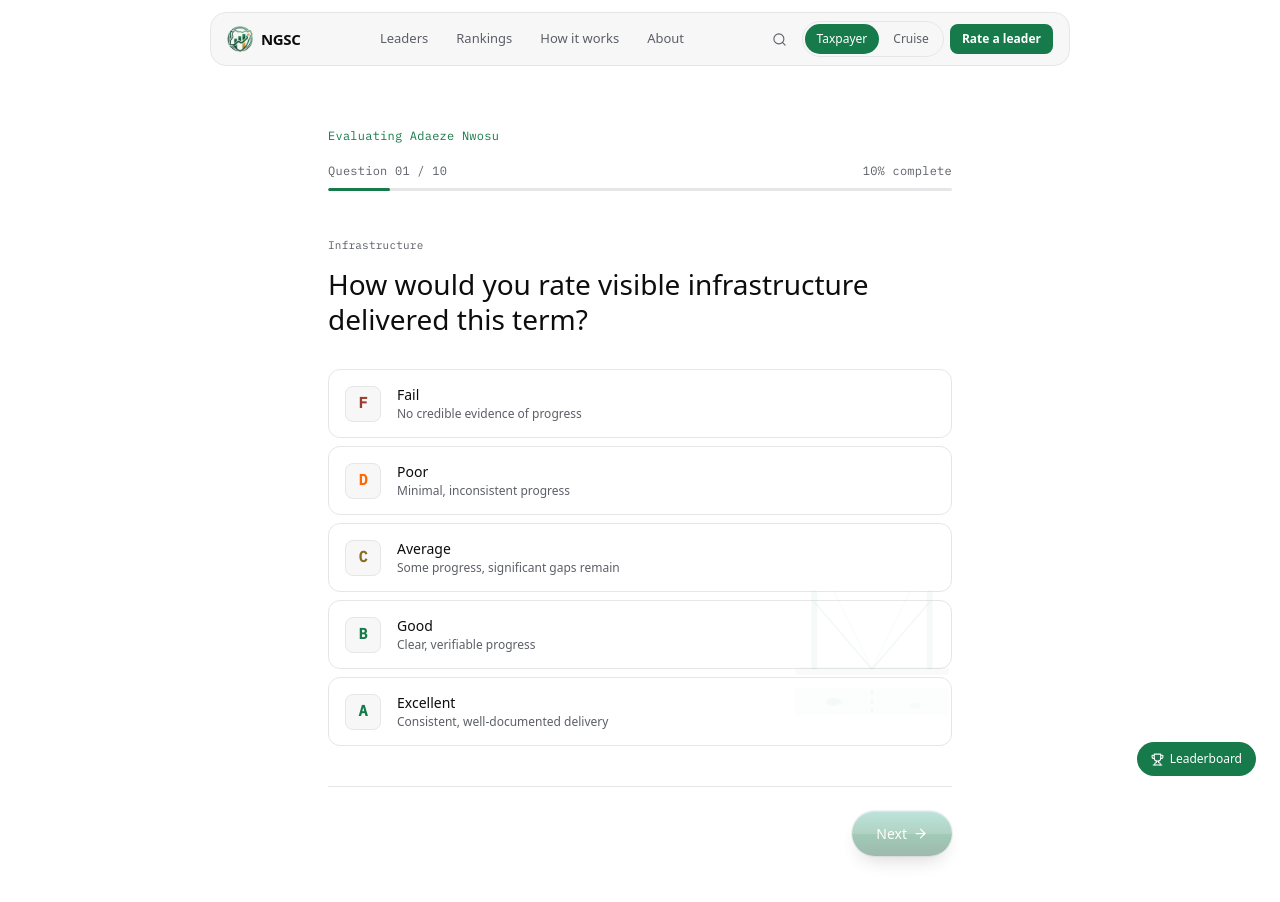
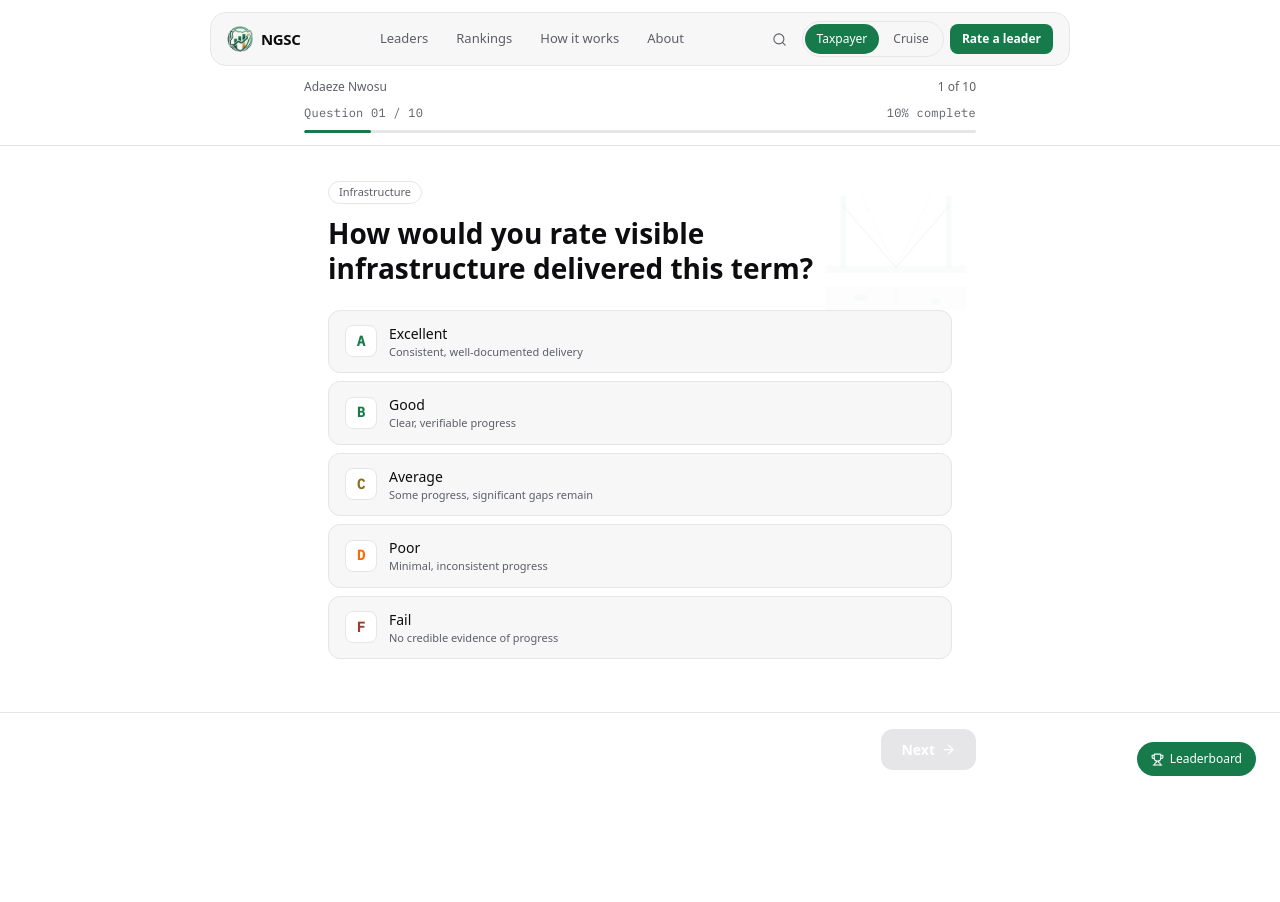
Before and after one commit to BlvkLegend/NGS, a Next.js app: page /evaluate/adaeze-nwosu in a window 1280 px wide. Shown: the top 902 px of the page. After the commit the page ends 800 px from the top, so only its background shows below. Built offline with nearby package versions, Linux system fonts and the light colour scheme.

Commit message:
Update quiz-engine.tsx

```diff
--- a/src/components/quiz-engine.tsx
+++ b/src/components/quiz-engine.tsx
@@ -3,13 +3,21 @@
 import { useState } from "react";
 import { useRouter } from "next/navigation";
 import { AnimatePresence, motion } from "framer-motion";
-import { ArrowRight, Check, Loader2, Users } from "lucide-react";
+import { ArrowLeft, ArrowRight, Check, Loader2, Users } from "lucide-react";
 import { ProgressBar } from "@/components/ui/progress-bar";
-import { DepthButton } from "@/components/ui/depth-button";
 import { quizQuestions, scoreOptions, communityPulseCopy } from "@/lib/data";
 import { CategoryIllo } from "@/components/category-illustrations";
 import { useMode } from "@/lib/mode-context";
 import type { Leader } from "@/lib/data";
+
+// Cruise mode answer labels: pointed, not generic
+const CRUISE_LABELS: Record<string, string> = {
+  A: "No cap, correct!",
+  B: "E try small",
+  C: "Average as usual",
+  D: "Them disappoint us",
+  F: "Total failure",
+};
 
 type Stage = "question" | "generating";
 
@@ -28,6 +36,7 @@ export function QuizEngine({ leader }: { leader: Leader }) {
   }
 
   function goNext() {
+    if (!answeredValue) return;
     if (step < total - 1) {
       setStep((s) => s + 1);
       return;
@@ -41,11 +50,15 @@ export function QuizEngine({ leader }: { leader: Leader }) {
     }, 2000);
   }
 
+  function goBack() {
+    if (step > 0) setStep((s) => s - 1);
+  }
+
   if (stage === "generating") {
     return (
       <div className="flex min-h-[60vh] flex-col items-center justify-center px-6 text-center">
         <Loader2 className="animate-spin text-forest-500" size={28} strokeWidth={1.5} />
-        <p className="mt-5 font-display text-xl text-ink">
+        <p className="mt-5 text-xl font-semibold text-ink">
           {mode === "cruise" ? "We dey cook your NGSC card..." : "Compiling your NGSC card..."}
         </p>
       </div>
@@ -53,12 +66,20 @@ export function QuizEngine({ leader }: { leader: Leader }) {
   }
 
   return (
-    <div className="mx-auto max-w-2xl px-6 py-14">
-      <span className="ledger-index text-[12px] text-forest-500">Evaluating {leader.name}</span>
-      <div className="mt-4">
+    <div className="flex min-h-[calc(100vh-80px)] flex-col">
+      {/* Sticky progress header */}
+      <div className="sticky top-0 z-10 border-b border-line bg-paper/95 px-6 py-3 backdrop-blur-sm">
+        <div className="mx-auto max-w-2xl">
+          <div className="mb-2 flex items-center justify-between text-[12px] text-ink-muted">
+            <span className="font-medium">{leader.name}</span>
+            <span>{step + 1} of {total}</span>
+          </div>
           <ProgressBar current={step + 1} total={total} />
         </div>
+      </div>
 
+      {/* Question body */}
+      <div className="flex flex-1 flex-col">
         <AnimatePresence mode="wait">
           <motion.div
             key={question.id}
@@ -66,45 +87,50 @@ export function QuizEngine({ leader }: { leader: Leader }) {
             animate={{ opacity: 1, x: 0 }}
             exit={{ opacity: 0, x: -24 }}
             transition={{ duration: 0.32, ease: [0.22, 1, 0.36, 1] }}
-          className="relative pt-10"
+            className="relative mx-auto w-full max-w-2xl flex-1 px-6 pb-4 pt-8"
           >
-          {/* Category illustration — bottom-right corner, decorative */}
+            {/* Category illustration: decorative corner */}
             <CategoryIllo
               category={question.category}
-            className="pointer-events-none absolute -right-4 bottom-0 h-48 w-48 text-forest-500 opacity-[0.15] dark:text-forest-500 dark:opacity-[0.12]"
+              className="pointer-events-none absolute -right-2 top-4 h-36 w-36 text-forest-500 opacity-[0.12] sm:h-44 sm:w-44"
             />
 
-          <span className="ledger-index text-[11px] text-ink-muted">{question.category}</span>
-          <h2 className="mt-3 font-display text-[1.75rem] font-medium leading-tight text-ink">
+            <span className="inline-block rounded-full border border-line px-2.5 py-0.5 text-[11px] font-medium text-ink-muted">
+              {question.category}
+            </span>
+            <h2 className="mt-3 max-w-lg text-[1.5rem] font-bold leading-tight text-ink sm:text-[1.75rem]">
               {mode === "cruise" ? question.cruise : question.taxpayer}
             </h2>
 
-          <div className="mt-8 space-y-2">
-            {scoreOptions.map((opt) => {
+            <div className="mt-6 space-y-2">
+              {/* A→F order (highest first, consistent direction) */}
+              {[...scoreOptions].reverse().map((opt) => {
                 const selected = answeredValue === opt.value;
                 const pulseText = communityPulseCopy(leader.slug, question.id, opt.value, mode);
+                const displayLabel = mode === "cruise" ? CRUISE_LABELS[opt.label] :
+                  opt.label === "A" ? "Excellent" : opt.label === "B" ? "Good" :
+                  opt.label === "C" ? "Average" : opt.label === "D" ? "Poor" : "Fail";
+
                 return (
                   <div key={opt.value}>
                     <button
                       onClick={() => selectAnswer(opt.value)}
-                    className={`flex w-full items-center gap-4 rounded-xl border px-4 py-3.5 text-left transition-all ${
-                      selected ? "border-forest-500 bg-forest-tint shadow-sm" : "border-line hover:border-line-strong"
+                      className={`flex w-full items-center gap-3 rounded-xl border px-4 py-3 text-left transition-all ${
+                        selected
+                          ? "border-forest-500 bg-forest-tint shadow-sm"
+                          : "border-line bg-paper-raised hover:border-line-strong"
                       }`}
                     >
                       <span
-                      className={`flex h-9 w-9 shrink-0 items-center justify-center rounded-lg font-mono text-[15px] font-bold ${
-                        selected
-                          ? `bg-forest-500 text-paper`
-                          : `border border-line-strong ${opt.color} bg-paper-raised`
+                        className={`flex h-8 w-8 shrink-0 items-center justify-center rounded-lg font-mono text-[14px] font-bold ${
+                          selected ? "bg-forest-500 text-paper" : `border border-line-strong ${opt.color} bg-paper`
                         }`}
                       >
-                      {selected ? <Check size={14} /> : opt.label}
+                        {selected ? <Check size={13} /> : opt.label}
                       </span>
-                    <div className="flex-1">
-                      <span className="block text-[14px] font-medium text-ink">
-                        {opt.label === "A" ? "Excellent" : opt.label === "B" ? "Good" : opt.label === "C" ? "Average" : opt.label === "D" ? "Poor" : "Fail"}
-                      </span>
-                      <span className="block text-[12px] text-ink-muted">{opt.helper}</span>
+                      <div className="flex-1 min-w-0">
+                        <span className="block text-[14px] font-medium text-ink">{displayLabel}</span>
+                        <span className="block text-[11px] text-ink-muted truncate">{opt.helper}</span>
                       </div>
                     </button>
 
@@ -114,11 +140,11 @@ export function QuizEngine({ leader }: { leader: Leader }) {
                           initial={{ opacity: 0, height: 0 }}
                           animate={{ opacity: 1, height: "auto" }}
                           exit={{ opacity: 0, height: 0 }}
-                        transition={{ duration: 0.25 }}
+                          transition={{ duration: 0.2 }}
                           className="overflow-hidden"
                         >
-                        <div className="mt-2 flex items-center gap-2 px-4 py-2 text-[12px] text-ink-muted">
-                          <Users size={13} className="text-forest-500" />
+                          <div className="mt-1.5 flex items-center gap-2 rounded-lg bg-forest-tint/50 px-4 py-2 text-[12px] text-ink-muted">
+                            <Users size={12} className="text-forest-500 shrink-0" />
                             {pulseText}
                           </div>
                         </motion.div>
@@ -130,11 +156,30 @@ export function QuizEngine({ leader }: { leader: Leader }) {
             </div>
           </motion.div>
         </AnimatePresence>
+      </div>
 
-      <div className="mt-10 flex items-center justify-end border-t border-line pt-6">
-        <DepthButton onClick={goNext} disabled={!answeredValue}>
+      {/* Sticky bottom navigation */}
+      <div className="sticky bottom-0 border-t border-line bg-paper/95 px-6 py-4 backdrop-blur-sm">
+        <div className="mx-auto flex max-w-2xl items-center justify-between">
+          <button
+            onClick={goBack}
+            disabled={step === 0}
+            className="flex items-center gap-1.5 rounded-lg px-3 py-2 text-[14px] font-medium text-ink-muted transition-colors hover:bg-line/40 disabled:opacity-0"
+          >
+            <ArrowLeft size={15} /> Back
+          </button>
+          <button
+            onClick={goNext}
+            disabled={!answeredValue}
+            className={`flex items-center gap-1.5 rounded-xl px-5 py-2.5 text-[14px] font-semibold text-paper transition-all ${
+              answeredValue
+                ? "bg-forest-500 hover:bg-forest-700"
+                : "cursor-not-allowed bg-line text-ink-muted"
+            }`}
+          >
             {step === total - 1 ? "Finish" : "Next"} <ArrowRight size={15} />
-        </DepthButton>
+          </button>
+        </div>
       </div>
     </div>
   );
```
Lines whose indentation alone changed are shown as unchanged.
